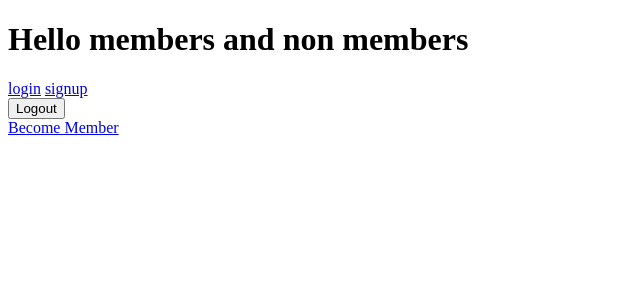
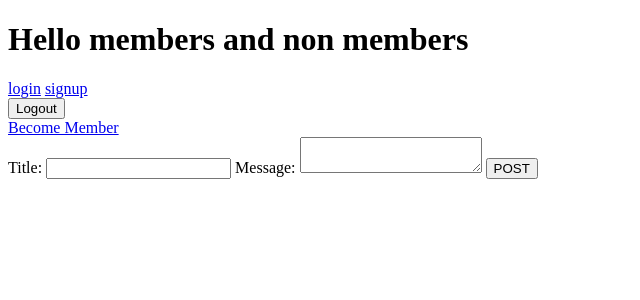
Before and after one commit to carlDguez19/odinMembersOnly, a Node server app: page / in a window 1280 px wide. Shown: the top 300 px of the page, without its empty margins (0-640 px from the left). Run offline with Node 20, Linux system fonts and the light colour scheme; the visitor is signed in with stand-in values (Sample User, id 1); data that the repository does not hold is empty; some libraries are stand-ins or nearby versions.

Commit message:
added form to home page to let logged in user create message

```diff
--- a/app.js
+++ b/app.js
@@ -6,6 +6,7 @@ const pool = require("./db/pool");
 app.use(express.urlencoded({ extended: true }));
 const authRouter = require("./routes/authRouter");
 const membRouter = require("./routes/membershipRouter");
+const mesesageController = require("./controllers/messageController");
 
 const session = require("express-session");
 const passport = require("passport");
@@ -30,9 +31,7 @@ app.use(passport.session());
 app.set("views", path.join(__dirname, "views"));
 app.set("view engine", "ejs");
 
-app.get("/", (req, res) => {
-  res.render("home", {user: req.user});
-});
+app.get("/", mesesageController.getMessagesGET);
 
 app.use("/auth", authRouter);
 app.use("/", membRouter);
--- a/controllers/messageController.js
+++ b/controllers/messageController.js
@@ -2,6 +2,10 @@ const messageModel = require("../models/messages");
 
 
 async function getMessagesGET(req, res){
-    const messages = messageModel.getAllMessages()
-    res.render("/", {title: "Home", messages: messages});
+    const messages = await messageModel.getAllMessages()
+    res.render("home.ejs", {title: "Home", messages: messages, user: req.user});
 }
+
+module.exports = {
+    getMessagesGET,
+}
--- a/views/home.ejs
+++ b/views/home.ejs
@@ -14,6 +14,16 @@
             <button type="submit">Logout</button>
         </form>
         <a href="/membership">Become Member</a>
+
+        <form action="/" method="POST">
+            <label for="msgTitle">Title:</label>
+            <input type="text" id="msgTitle" name="msgTitle">
+
+            <label for="msg">Message:</label>
+            <textarea name="msg" id="msg"></textarea>
+
+            <button type="submit">POST</button>
+        </form>
     <% } %>
 
 </body>
```
